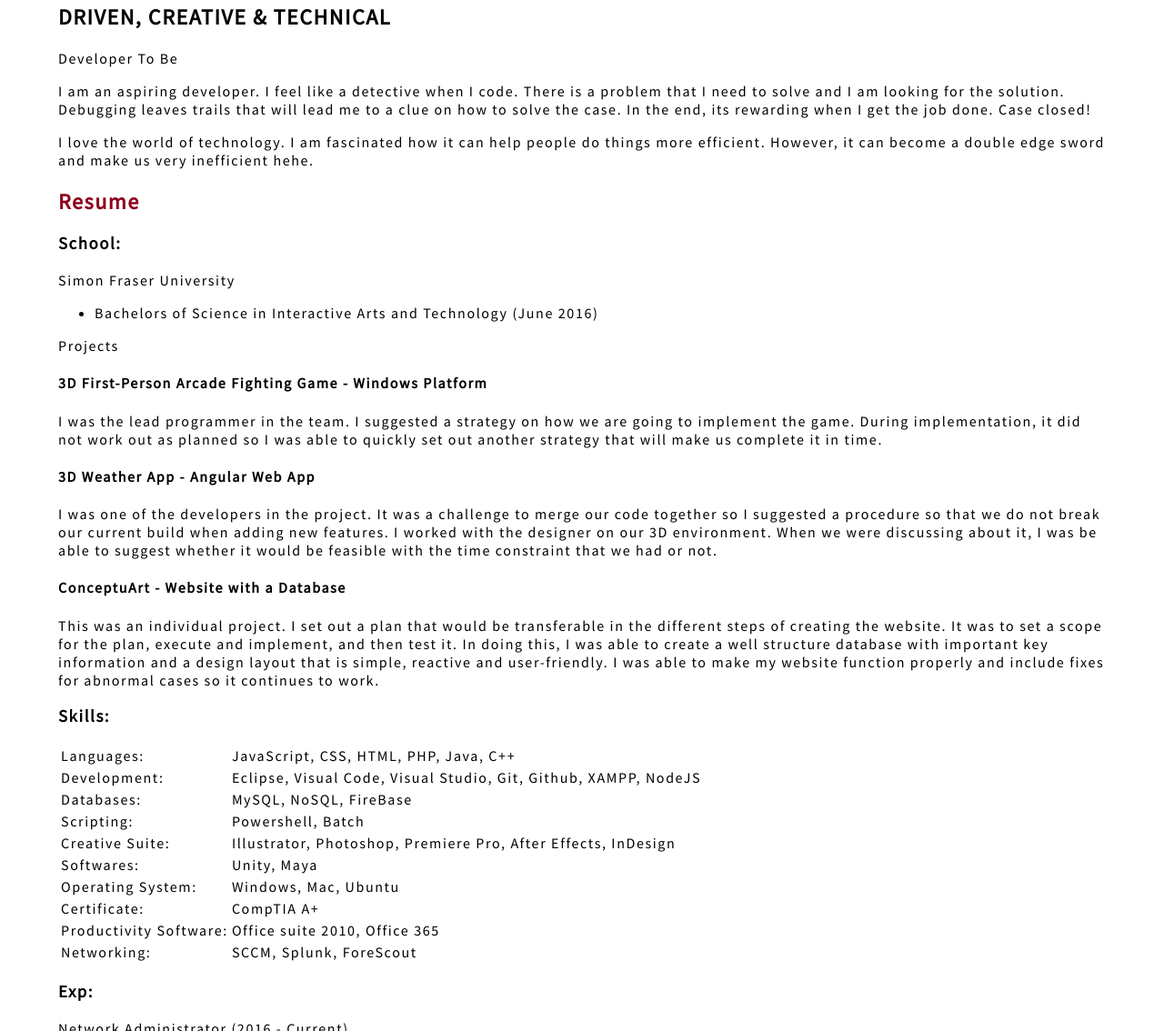
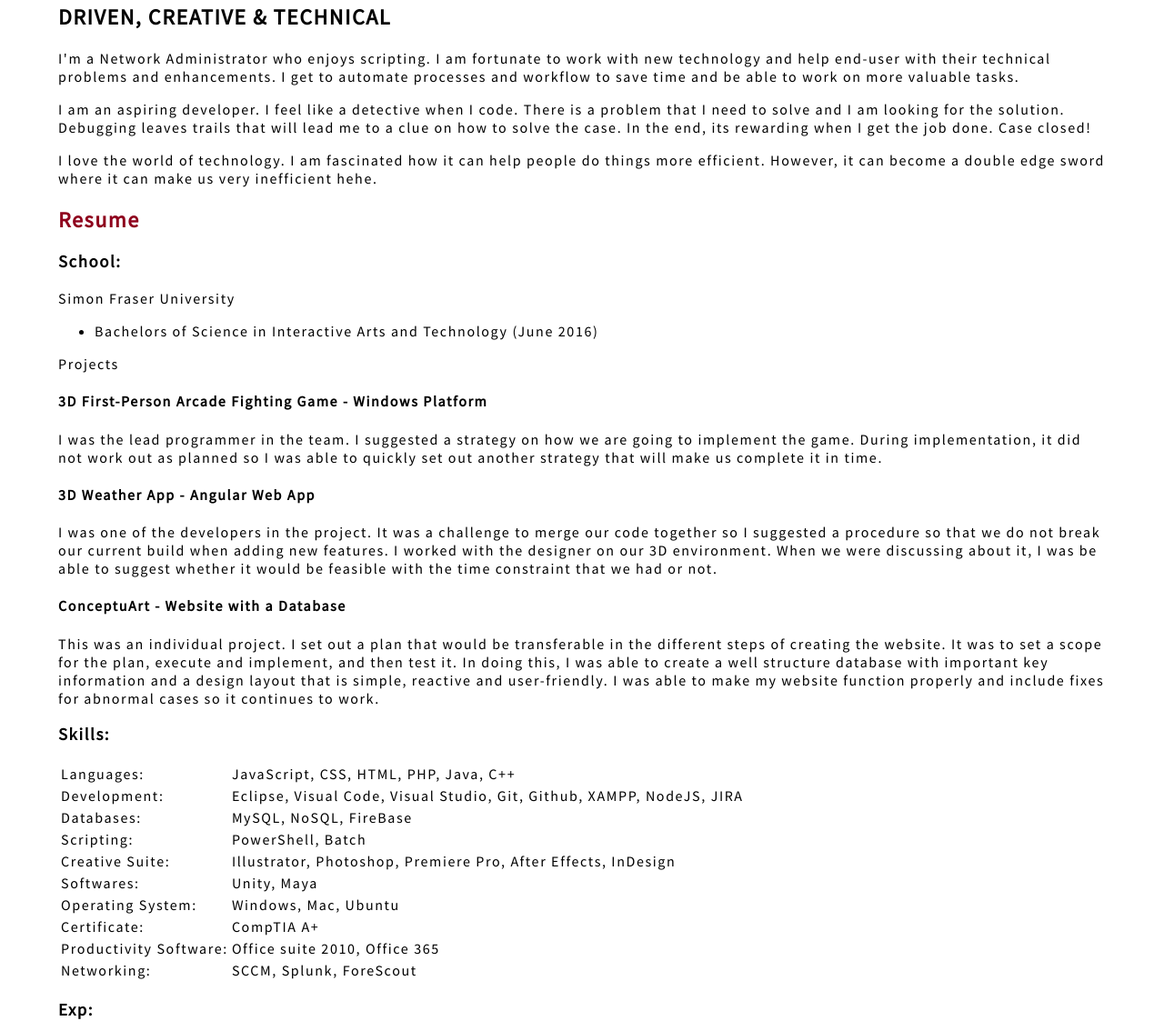
Before and after one commit to gonz-kelv/Portfolio, a plain HTML site: page index.html in a window 1280 px wide. Shown: the part 392-1526 px from the top of the page at 91% size. Drawn offline with Linux system fonts and the light colour scheme.

Commit message:
edited version for dev portfolio

```diff
--- a/index.html
+++ b/index.html
@@ -20,10 +20,10 @@
 	<section id="Me">
 		<h1 class="Red">Kelvin Gonzales</h1><img src="https://www.gravatar.com/avatar/acc01d9e28f3bc951b388cde6935826e?">
 	</section>
-		<h2> DRIVEN, CREATIVE & TECHNICAL</h2>
-		<p>Developer To Be</p>
+		<h2>DRIVEN, CREATIVE & TECHNICAL</h2>
+		<p>I'm a Network Administrator who enjoys scripting. I am fortunate to work with new technology and help end-user with their technical problems and enhancements. I get to automate processes and workflow to save time and be able to work on more valuable tasks.</p>
 		<p>I am an aspiring developer. I feel like a detective when I code. There is a problem that I need to solve and I am looking for the solution. Debugging leaves trails that will lead me to a clue on how to solve the case. In the end, its rewarding when I get the job done. Case closed!<p>
-		<p>I love the world of technology. I am fascinated how it can help people do things more efficient. However, it can become a double edge sword and make us very inefficient hehe.</p>
+		<p>I love the world of technology. I am fascinated how it can help people do things more efficient. However, it can become a double edge sword where it can make us very inefficient hehe.</p>
 
 	<section id="Resume">
 		<h1 class="Red">Resume</h1>
@@ -48,7 +48,7 @@
 				</tr>
 				<tr>
 					<td>Development:</td>
-					<td>Eclipse, Visual Code, Visual Studio, Git, Github, XAMPP, NodeJS</td>
+					<td>Eclipse, Visual Code, Visual Studio, Git, Github, XAMPP, NodeJS, JIRA</td>
 					</tr>
 				<tr>
 					<td>Databases:</td>
@@ -56,7 +56,7 @@
 				</tr>
 				<tr>
 					<td>Scripting:</td>
-					<td>Powershell, Batch</td>
+					<td>PowerShell, Batch</td>
 				</tr>
 				<tr>
 					<td>Creative Suite:</td>
```
